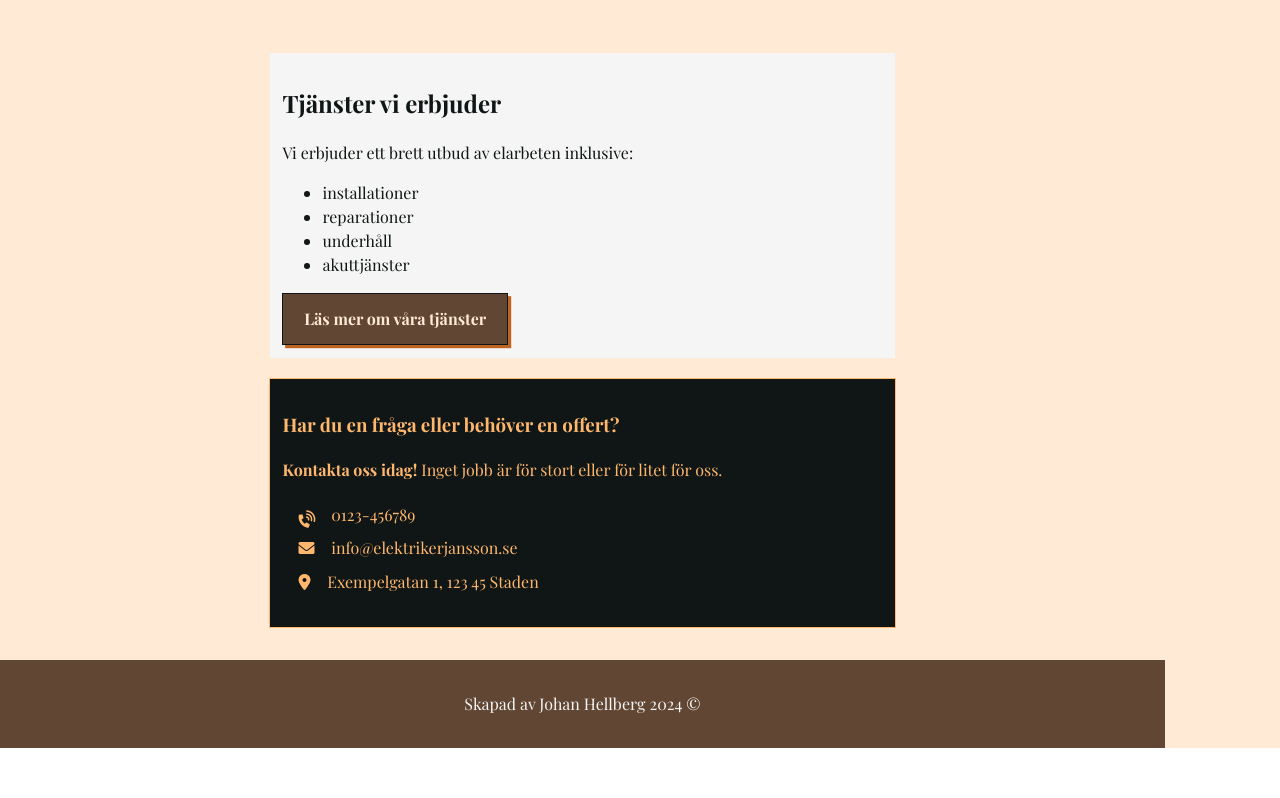
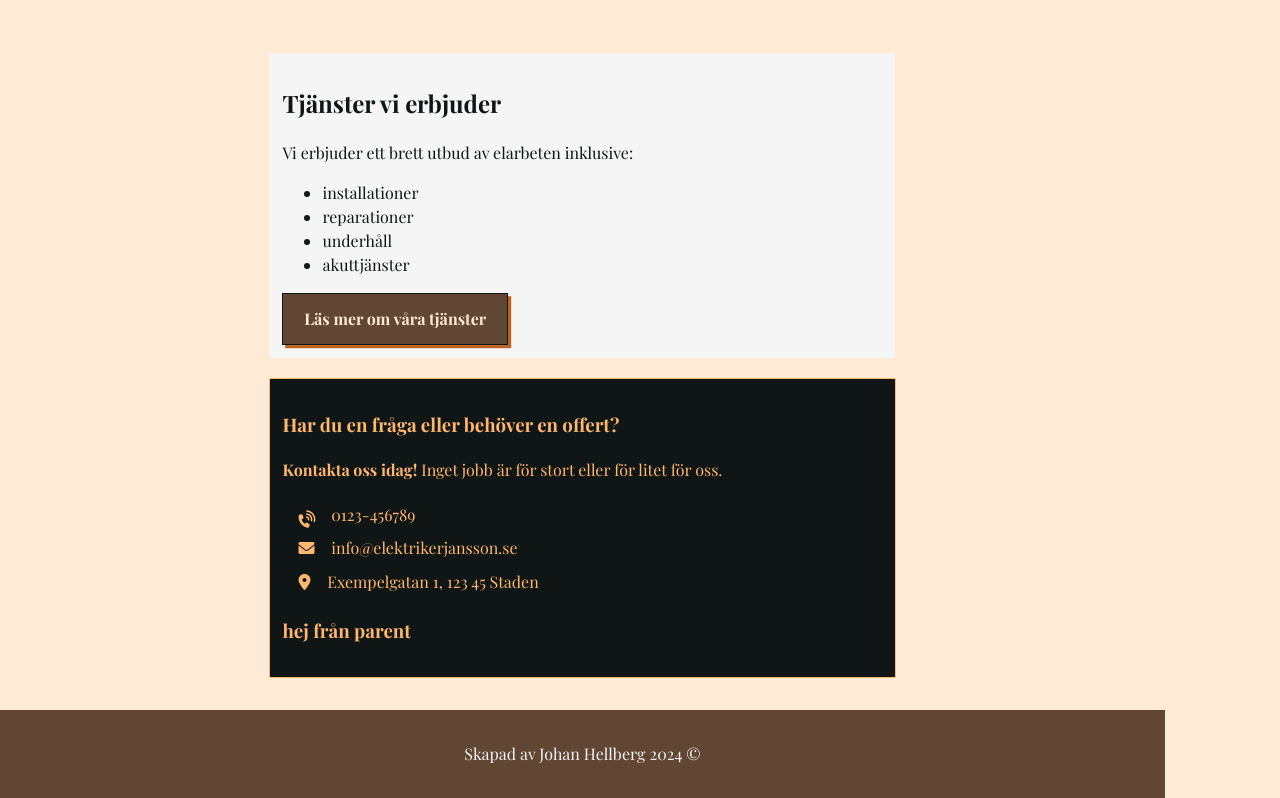
Before and after one commit to sofievd/java23-utveckling-av-webbaplikationer, a React (Vite) app in the folder react/week-39/website/my-react-app/: page / in a window 1280 px wide. Shown: the part 2470-3268 px from the top of the page. Before the commit the page ends 3218 px from the top, so only its background shows below. Built offline with nearby package versions, Linux system fonts and the light colour scheme; a web font is replaced by a local one.

Commit message:
add prop drilling and propTypes examples

```diff
--- a/react/week-39/website/my-react-app/src/App.jsx
+++ b/react/week-39/website/my-react-app/src/App.jsx
@@ -7,16 +7,18 @@ import Service from './components/Service'
 import Invoice from './components/Invoice'
 
 function App() {
+  const invoiceMessage = "hej från parent"
+
   return (
     <>
-      <Hero />
+      <Hero message={invoiceMessage}/>
       <main>
         <HeroImg />
 
         <Article />
         <Service />
 
-        <Invoice />
+        <Invoice message={invoiceMessage}/>
       </main>
 
       <Footer />
--- a/react/week-39/website/my-react-app/src/components/HeroSection/index.jsx
+++ b/react/week-39/website/my-react-app/src/components/HeroSection/index.jsx
@@ -1,11 +1,18 @@
-function HeroSection() {
+import propTypes from "prop-types";
+
+function HeroSection({message}) {
   return (
   <section className="hero">
     <h1>Elektriker Jansson</h1>
     <p>Din pålitliga partner för alla elarbeten</p>
+    <p>{message}</p>
     <a className="button button--cta" href="#">BÖRJA DIN PLANERING</a>
   </section>
   )
 }
 
+HeroSection.propTypes = {
+  message: propTypes.string
+}
+
 export default HeroSection;
--- /dev/null
+++ b/react/week-39/website/my-react-app/src/components/Invoice/Cta/index.jsx
@@ -0,0 +1,15 @@
+import propTypes from "prop-types";
+
+function Cta({message}) {
+
+  console.log("inside CTA component:", message)
+  return (
+    <h3>{message}</h3>
+  )
+}
+
+export default Cta;
+
+Cta.propTypes = {
+  message: propTypes.string.isRequired,
+};
--- a/react/week-39/website/my-react-app/src/components/Invoice/index.jsx
+++ b/react/week-39/website/my-react-app/src/components/Invoice/index.jsx
@@ -1,4 +1,8 @@
-function Invoice() {
+import Cta from "./Cta";
+import propTypes from "prop-types";
+
+function Invoice({message}) {
+  console.log("inside invoice component:", message)
   return (
     <article className="cta">
     <h3>Har du en fråga eller behöver en offert?</h3>
@@ -8,8 +12,13 @@ function Invoice() {
       <li><i className="fa-solid fa-envelope"></i> info@elektrikerjansson.se </li>
       <li><i className="fa-solid fa-location-dot"></i> Exempelgatan 1, 123 45 Staden </li>
     </ul>
+    <Cta message={message}/>
   </article>
   )
 }
 
+Invoice.propTypes = {
+  message: propTypes.string.isRequired
+}
+
 export default Invoice;
```
